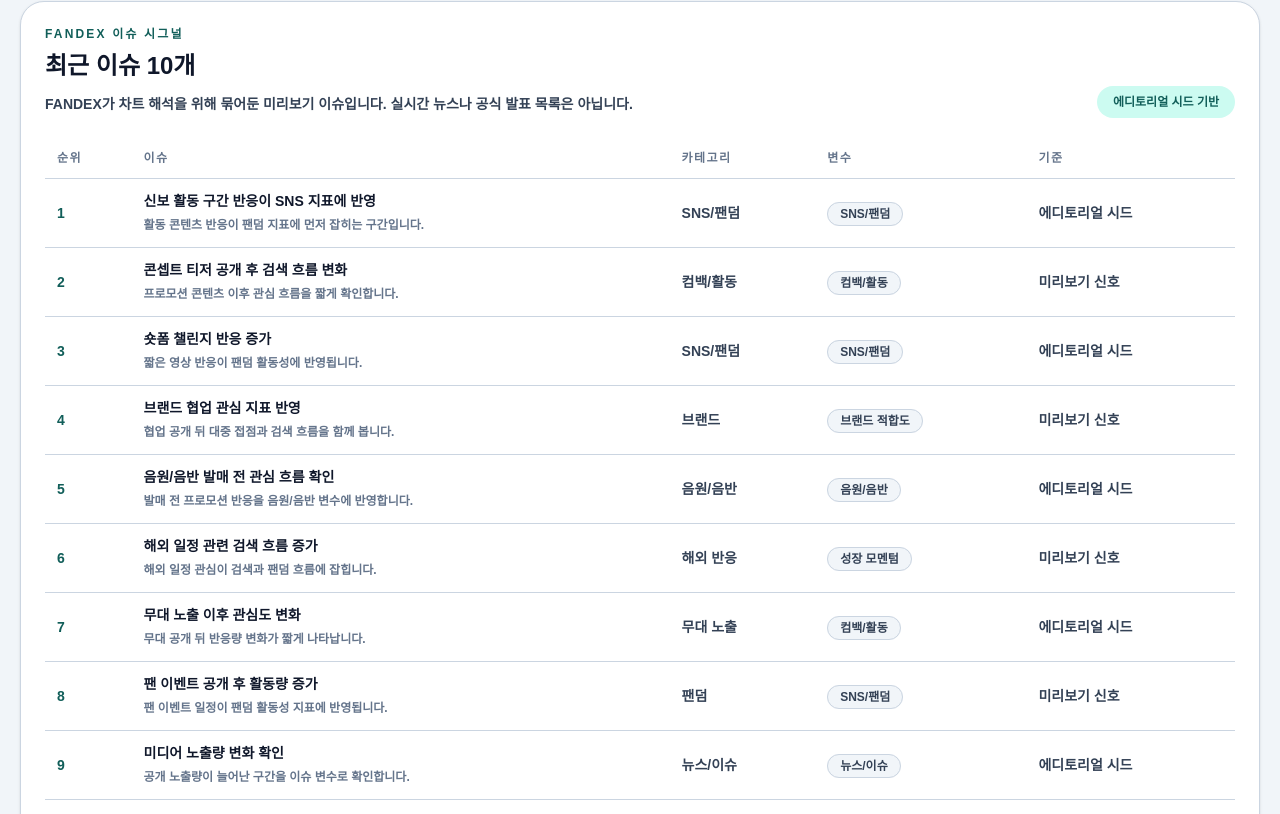
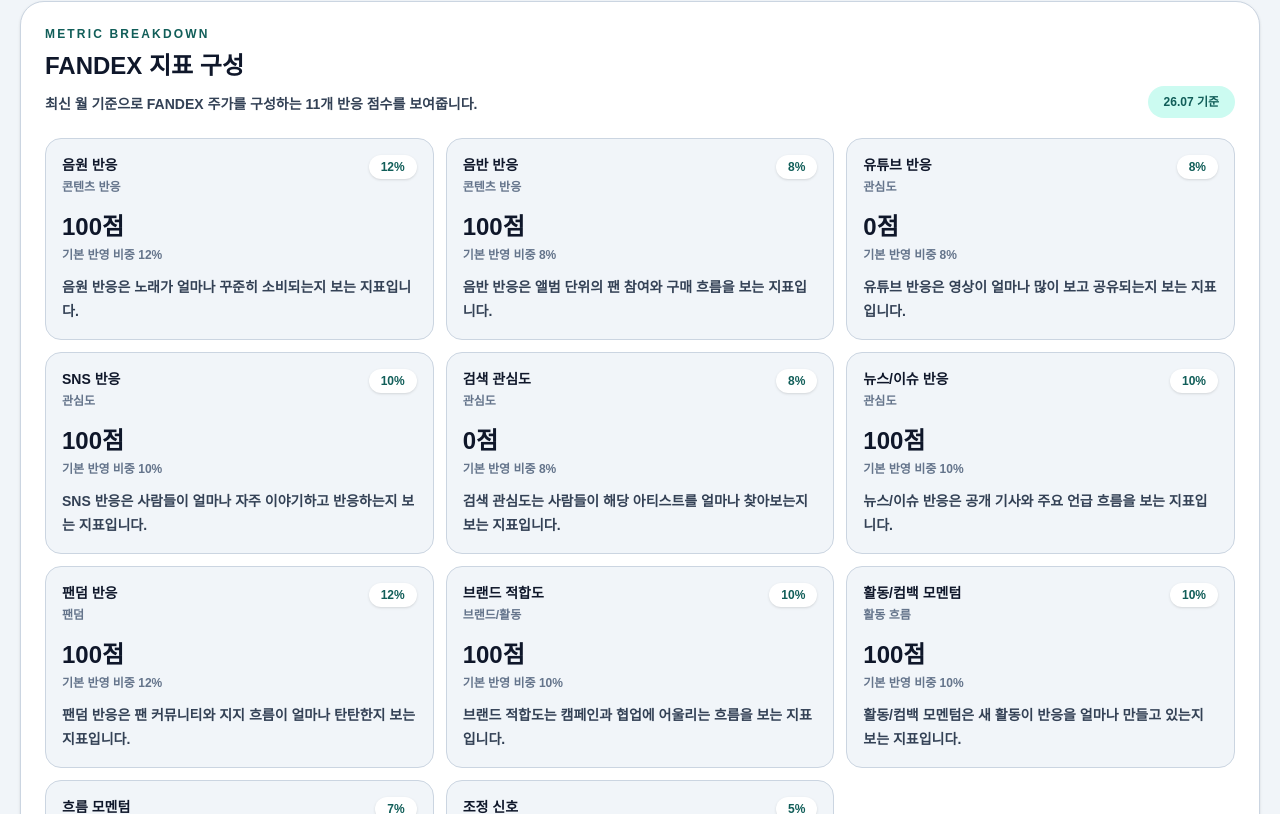
Before and after one commit to kpopmaker/fandex, a Next.js app: page /artists/aespa in a window 1280 px wide. Shown: the part 2266-3080 px from the top of the page. Built offline with nearby package versions, Linux system fonts and the light colour scheme.

Commit message:
feat: add artist metric breakdown

```diff
--- a/app/artists/[artistId]/page.tsx
+++ b/app/artists/[artistId]/page.tsx
@@ -19,6 +19,10 @@
   type ArtistStockVariableSeries,
 } from '../../data/v4/charts/artistIndexChartData';
 import { getArtistRecentIssueSignals } from '../../data/v4/charts/issueSignals';
+import {
+  getLatestArtistMetricBreakdown,
+  type ArtistMetricBreakdownItem,
+} from '../../data/v4/metrics';
 
 type PageProps = {
   params: Promise<{
@@ -80,6 +84,15 @@
   riskAdjustmentPoint: '조정 신호',
 };
 
+const metricCategoryLabels: Record<string, string> = {
+  content: '콘텐츠 반응',
+  attention: '관심도',
+  community: '팬덤',
+  commercial: '브랜드/활동',
+  activity: '활동 흐름',
+  quality: '조정 신호',
+};
+
 export function generateStaticParams() {
   return artistIndexChartProfiles.map((profile) => ({
     artistId: profile.artistId,
@@ -94,6 +107,21 @@
   return `${value >= 0 ? '+' : ''}${new Intl.NumberFormat('ko-KR').format(
     Math.round(value),
   )}pt`;
+}
+
+function formatMetricScore(value: number) {
+  const safeValue = Number.isFinite(value) ? value : 0;
+  const clampedValue = Math.min(Math.max(Math.round(safeValue), 0), 100);
+
+  return `${clampedValue}점`;
+}
+
+function formatWeight(value: number) {
+  return `${value}%`;
+}
+
+function getMetricCategoryLabel(category: string) {
+  return metricCategoryLabels[category] ?? '기타 지표';
 }
 
 function getLatestHistoryPoint(profile: ArtistIndexChartProfile) {
@@ -236,6 +264,7 @@
   const selectedSeries = getSelectedVariableSeries(profile, selectedVariables);
   const strongestVariables = getStrongestVariables(profile, 3);
   const recentIssues = getArtistRecentIssueSignals(profile.artistId, 10);
+  const metricBreakdown = getLatestArtistMetricBreakdown(profile.artistId);
 
   return (
     <main className="min-h-screen bg-slate-50 text-slate-950">
@@ -449,6 +478,44 @@
               </article>
             ))}
           </div>
+        </section>
+
+        <section className="rounded-3xl border border-slate-200 bg-white p-6 shadow-sm dark:border-slate-800 dark:bg-slate-950">
+          <div className="flex flex-col gap-3 lg:flex-row lg:items-end lg:justify-between">
+            <div>
+              <p className="text-xs font-black uppercase tracking-[0.18em] text-cyan-600 dark:text-cyan-300">
+                metric breakdown
+              </p>
+              <h2 className="mt-2 text-2xl font-black">FANDEX 지표 구성</h2>
+              <p className="mt-2 text-sm font-bold leading-7 text-slate-600 dark:text-slate-300">
+                최신 월 기준으로 FANDEX 주가를 구성하는 11개 반응 점수를
+                보여줍니다.
+              </p>
+            </div>
+            {metricBreakdown && (
+              <span className="rounded-full bg-cyan-50 px-4 py-2 text-xs font-black text-cyan-700 dark:bg-cyan-400/10 dark:text-cyan-100">
+                {metricBreakdown.label} 기준
+              </span>
+            )}
+          </div>
+
+          {metricBreakdown ? (
+            <>
+              <div className="mt-5 grid gap-3 md:grid-cols-2 xl:grid-cols-3">
+                {metricBreakdown.items.map((item) => (
+                  <MetricBreakdownCard key={item.key} item={item} />
+                ))}
+              </div>
+              <p className="mt-5 rounded-2xl border border-cyan-200 bg-cyan-50 p-4 text-sm font-bold leading-7 text-cyan-800 dark:border-cyan-400/20 dark:bg-cyan-400/10 dark:text-cyan-100">
+                현재 값은 FANDEX MVP preview seed 기준입니다. 실제 자동 수집
+                데이터가 붙으면 지표별 점수는 더 자주 갱신될 수 있습니다.
+              </p>
+            </>
+          ) : (
+            <p className="mt-5 rounded-2xl border border-slate-200 bg-slate-50 p-4 text-sm font-bold leading-7 text-slate-600 dark:border-slate-800 dark:bg-slate-900/60 dark:text-slate-300">
+              이 아티스트의 최신 지표 구성이 아직 준비되지 않았습니다.
+            </p>
+          )}
         </section>
 
         <section className="rounded-3xl border border-slate-200 bg-white p-6 shadow-sm dark:border-slate-800 dark:bg-slate-950">
@@ -775,6 +842,35 @@
   );
 }
 
+function MetricBreakdownCard({ item }: { item: ArtistMetricBreakdownItem }) {
+  return (
+    <article className="rounded-2xl border border-slate-200 bg-slate-50 p-4 dark:border-slate-800 dark:bg-slate-900/60">
+      <div className="flex items-start justify-between gap-3">
+        <div>
+          <p className="text-sm font-black text-slate-950 dark:text-white">
+            {item.label}
+          </p>
+          <p className="mt-1 text-xs font-black text-slate-500 dark:text-slate-400">
+            {getMetricCategoryLabel(item.category)}
+          </p>
+        </div>
+        <span className="rounded-full bg-white px-3 py-1 font-mono text-xs font-black text-cyan-700 shadow-sm dark:bg-slate-950 dark:text-cyan-300">
+          {formatWeight(item.defaultWeight)}
+        </span>
+      </div>
+      <p className="mt-4 font-mono text-2xl font-black text-slate-950 dark:text-white">
+        {formatMetricScore(item.score)}
+      </p>
+      <p className="mt-1 text-xs font-bold text-slate-500 dark:text-slate-400">
+        기본 반영 비중 {formatWeight(item.defaultWeight)}
+      </p>
+      <p className="mt-3 text-sm font-bold leading-6 text-slate-600 dark:text-slate-300">
+        {item.description}
+      </p>
+    </article>
+  );
+}
+
 function MetricMini({ label, value }: { label: string; value: string }) {
   return (
     <div className="rounded-xl bg-white p-3 dark:bg-slate-950">
--- a/app/data/v4/metrics/artistMonthlyMetricHelpers.ts
+++ b/app/data/v4/metrics/artistMonthlyMetricHelpers.ts
@@ -1,4 +1,5 @@
 import { artistMetadata } from '../charts/artistMetadata';
+import { FANDEX_METRIC_DEFINITIONS } from './fandexMetricDefinitions';
 import {
   FANDEX_METRIC_END_MONTH,
   FANDEX_METRIC_MONTHS,
@@ -6,6 +7,7 @@
 } from './fandexMetricMonths';
 import { artistMonthlyMetricSeed } from './artistMonthlyMetricSeed';
 import type {
+  ArtistMetricBreakdown,
   ArtistMonthlyMetricPoint,
   MetricCoverageSummary,
   MetricQuality,
@@ -52,6 +54,41 @@
   );
 }
 
+function createMetricBreakdown(
+  point: ArtistMonthlyMetricPoint | null,
+): ArtistMetricBreakdown | null {
+  if (!point) {
+    return null;
+  }
+
+  return {
+    artistId: point.artistId,
+    month: point.month,
+    label: point.label,
+    fandexPoint: point.fandexPoint,
+    items: FANDEX_METRIC_DEFINITIONS.map((definition) => ({
+      key: definition.key,
+      label: definition.label,
+      shortLabel: definition.shortLabel,
+      score: point.variables[definition.key] ?? 0,
+      defaultWeight: definition.defaultWeight,
+      description: definition.description,
+      category: definition.category,
+    })),
+  };
+}
+
+export function getLatestArtistMetricBreakdown(artistId: string) {
+  return createMetricBreakdown(getLatestArtistMonthlyMetric(artistId));
+}
+
+export function getArtistMetricBreakdownForMonth(
+  artistId: string,
+  month: string,
+) {
+  return createMetricBreakdown(getMetricPointForMonth(artistId, month));
+}
+
 export function getAllLatestArtistMetrics() {
   return artistMetadata
     .map((artist) => getLatestArtistMonthlyMetric(artist.artistId))
```
Also changed, not shown: app/data/v4/metrics/fandexMetricTypes.ts (+18 -0 lines).
